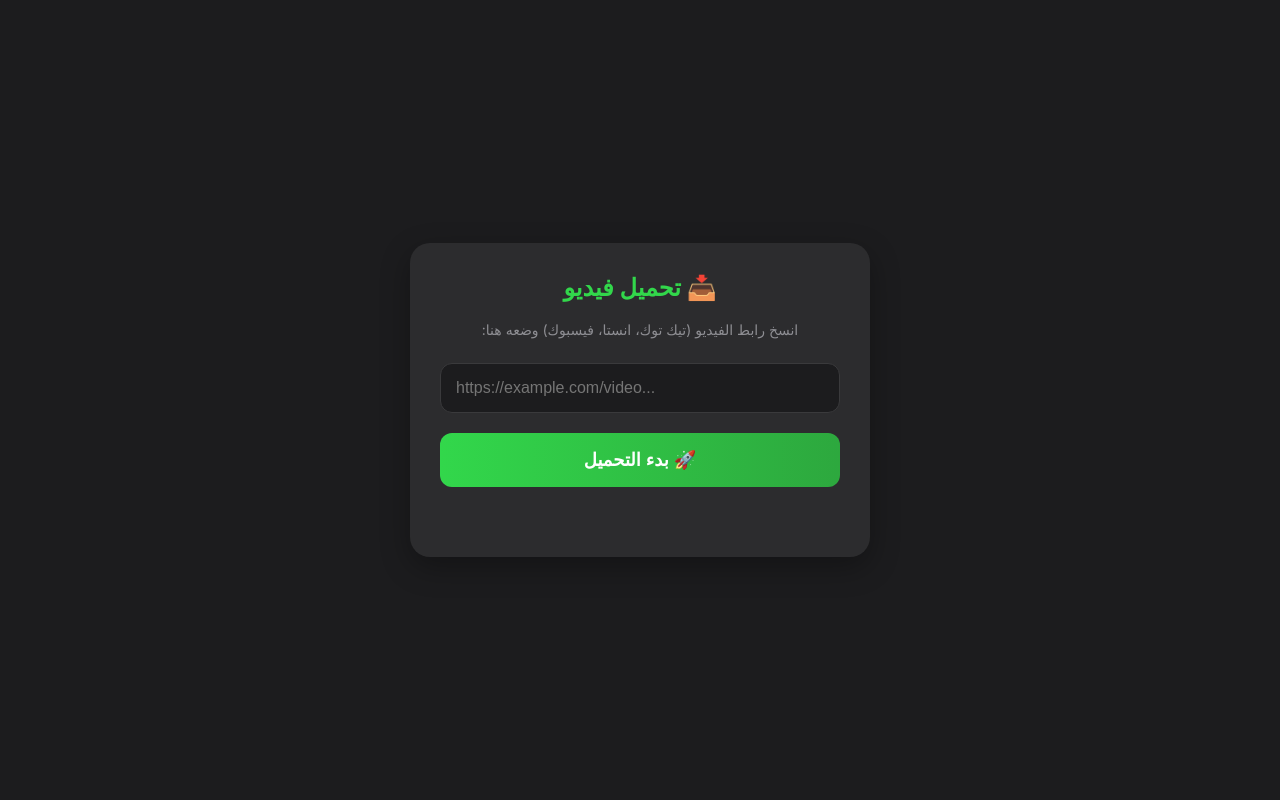
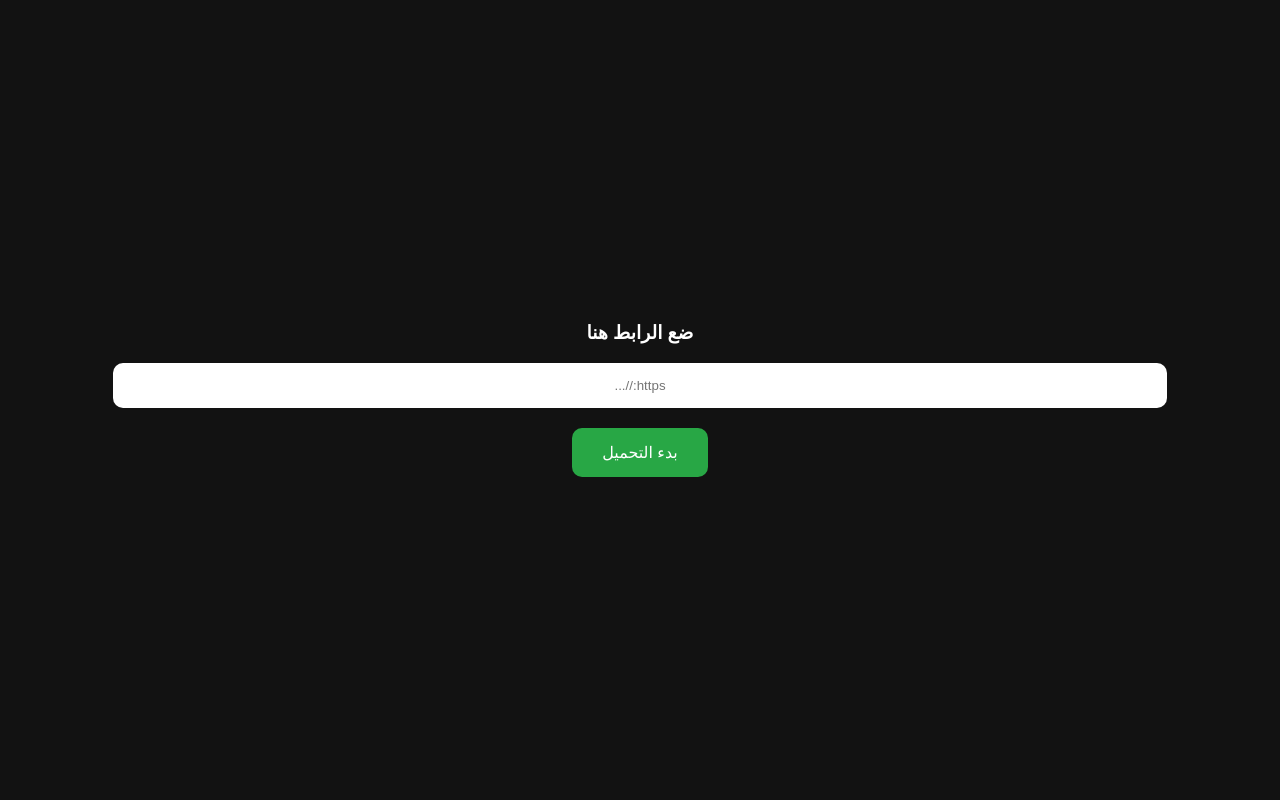
Before and after one commit to kma-eg/Kareem-Video-Bot, a Flask app: template templates/index.html in a window 1280 px wide. Run offline with Flask 3, Linux system fonts and the light colour scheme; the template is opened without the code that fills it, so the values that code supplies are empty; some libraries are stand-ins or nearby versions.

Commit message:
Update index.html

```diff
--- a/templates/index.html
+++ b/templates/index.html
@@ -2,149 +2,93 @@
 <html lang="ar" dir="rtl">
 <head>
     <meta charset="UTF-8">
-    <meta name="viewport" content="width=device-width, initial-scale=1.0, maximum-scale=1.0, user-scalable=no">
+    <meta name="viewport" content="width=device-width, initial-scale=1.0">
     <title>Video Downloader</title>
     <script src="https://telegram.org/js/telegram-web-app.js"></script>
     <style>
         body {
-            background-color: #1c1c1e; /* لون خلفية داكن */
-            color: #ffffff;
-            font-family: -apple-system, BlinkMacSystemFont, 'Segoe UI', Roboto, Helvetica, Arial, sans-serif;
+            background-color: #121212;
+            color: white;
+            font-family: sans-serif;
             display: flex;
             flex-direction: column;
             align-items: center;
             justify-content: center;
             height: 100vh;
             margin: 0;
-            padding: 20px;
-            box-sizing: border-box;
         }
-
-        .card {
-            background-color: #2c2c2e;
-            width: 100%;
-            max-width: 400px;
-            padding: 30px;
-            border-radius: 20px;
-            box-shadow: 0 10px 30px rgba(0,0,0,0.3);
+        input {
+            width: 80%;
+            padding: 15px;
+            margin-bottom: 20px;
+            border-radius: 10px;
+            border: none;
             text-align: center;
         }
-
-        h2 {
-            margin-top: 0;
-            color: #32d74b; /* أخضر نيون */
-            font-size: 24px;
+        button {
+            padding: 15px 30px;
+            background-color: #28a745;
+            color: white;
+            border: none;
+            border-radius: 10px;
+            font-size: 16px;
+            cursor: pointer;
         }
-
-        p { color: #8e8e93; font-size: 14px; margin-bottom: 25px; }
-
-        input {
-            width: 100%;
-            padding: 15px;
-            border-radius: 12px;
-            border: 1px solid #3a3a3c;
-            background-color: #1c1c1e;
-            color: white;
-            font-size: 16px;
-            outline: none;
-            box-sizing: border-box;
-            margin-bottom: 20px;
-            text-align: left;
-            direction: ltr; /* عشان الرابط يظهر صح */
-        }
-
-        input:focus { border-color: #32d74b; }
-
-        button {
-            width: 100%;
-            padding: 16px;
-            border-radius: 12px;
-            border: none;
-            background: linear-gradient(90deg, #32d74b, #2da83e);
-            color: white;
-            font-size: 18px;
-            font-weight: bold;
-            cursor: pointer;
-            transition: transform 0.1s;
-        }
-
-        button:active { transform: scale(0.98); }
-
-        .status {
+        #status {
             margin-top: 20px;
-            font-size: 14px;
-            min-height: 20px;
+            color: #ffc107;
         }
     </style>
 </head>
 <body>
 
-    <div class="card">
-        <h2>📥 تحميل فيديو</h2>
-        <p>انسخ رابط الفيديو (تيك توك، انستا، فيسبوك) وضعه هنا:</p>
-
-        <input type="text" id="urlInput" placeholder="https://example.com/video...">
-
-        <button onclick="submitLink()">🚀 بدء التحميل</button>
-
-        <div class="status" id="statusMsg"></div>
-    </div>
+    <h3>ضع الرابط هنا</h3>
+    <input type="text" id="linkInput" placeholder="https://...">
+    <button onclick="sendData()">بدء التحميل</button>
+    <div id="status"></div>
 
     <script>
         const tg = window.Telegram.WebApp;
-        tg.expand(); // يفتح التطبيق بملء الشاشة
+        tg.expand();
 
-        function submitLink() {
-            const url = document.getElementById('urlInput').value;
-            const status = document.getElementById('statusMsg');
-            const btn = document.querySelector('button');
+        function sendData() {
+            const link = document.getElementById("linkInput").value;
+            const statusDiv = document.getElementById("status");
+            const userId = tg.initDataUnsafe.user ? tg.initDataUnsafe.user.id : null;
 
-            if (!url) {
-                status.style.color = '#ff453a';
-                status.innerText = "⚠️ يرجى وضع رابط صحيح!";
+            if (!link) {
+                statusDiv.innerText = "يرجى وضع رابط!";
                 return;
             }
 
-            status.style.color = '#ffd60a';
-            status.innerText = "⏳ جاري الاتصال بالبوت...";
-            btn.disabled = true;
-            btn.style.opacity = "0.7";
+            statusDiv.innerText = "جاري الإرسال للبوت...";
 
-            // إرسال البيانات للسيرفر (Python)
             fetch('/submit', {
                 method: 'POST',
-                headers: { 'Content-Type': 'application/json' },
+                headers: {
+                    'Content-Type': 'application/json'
+                },
                 body: JSON.stringify({
-                    url: url,
-                    user_id: tg.initDataUnsafe.user ? tg.initDataUnsafe.user.id : null
+                    url: link,
+                    user_id: userId
                 })
             })
             .then(response => response.json())
             .then(data => {
-                if (data.status === 'ok') {
-                    status.style.color = '#32d74b';
-                    status.innerText = "✅ تم الاستلام! سيصلك الفيديو في الشات.";
-                    setTimeout(() => tg.close(), 2000); // يقفل النافذة بعد ثانيتين
-                } else if (data.status === 'maintenance') {
-                    status.style.color = '#ff9f0a';
-                    status.innerText = "⚠️ " + data.msg;
-                    btn.disabled = false;
-                    btn.style.opacity = "1";
+                if(data.status === "ok") {
+                    statusDiv.innerText = "تم الإرسال! تفقد البوت الآن.";
+                    statusDiv.style.color = "#28a745";
+                    setTimeout(() => tg.close(), 1000);
                 } else {
-                    status.style.color = '#ff453a';
-                    status.innerText = "❌ حدث خطأ، حاول مرة أخرى.";
-                    btn.disabled = false;
-                    btn.style.opacity = "1";
+                    statusDiv.innerText = data.msg || "حدث خطأ";
+                    statusDiv.style.color = "red";
                 }
             })
-            .catch(err => {
-                status.style.color = '#ff453a';
-                status.innerText = "❌ خطأ في الاتصال بالسيرفر.";
-                btn.disabled = false;
-                btn.style.opacity = "1";
+            .catch(error => {
+                statusDiv.innerText = "خطأ في الاتصال";
+                statusDiv.style.color = "red";
             });
         }
     </script>
-
 </body>
 </html>
```
